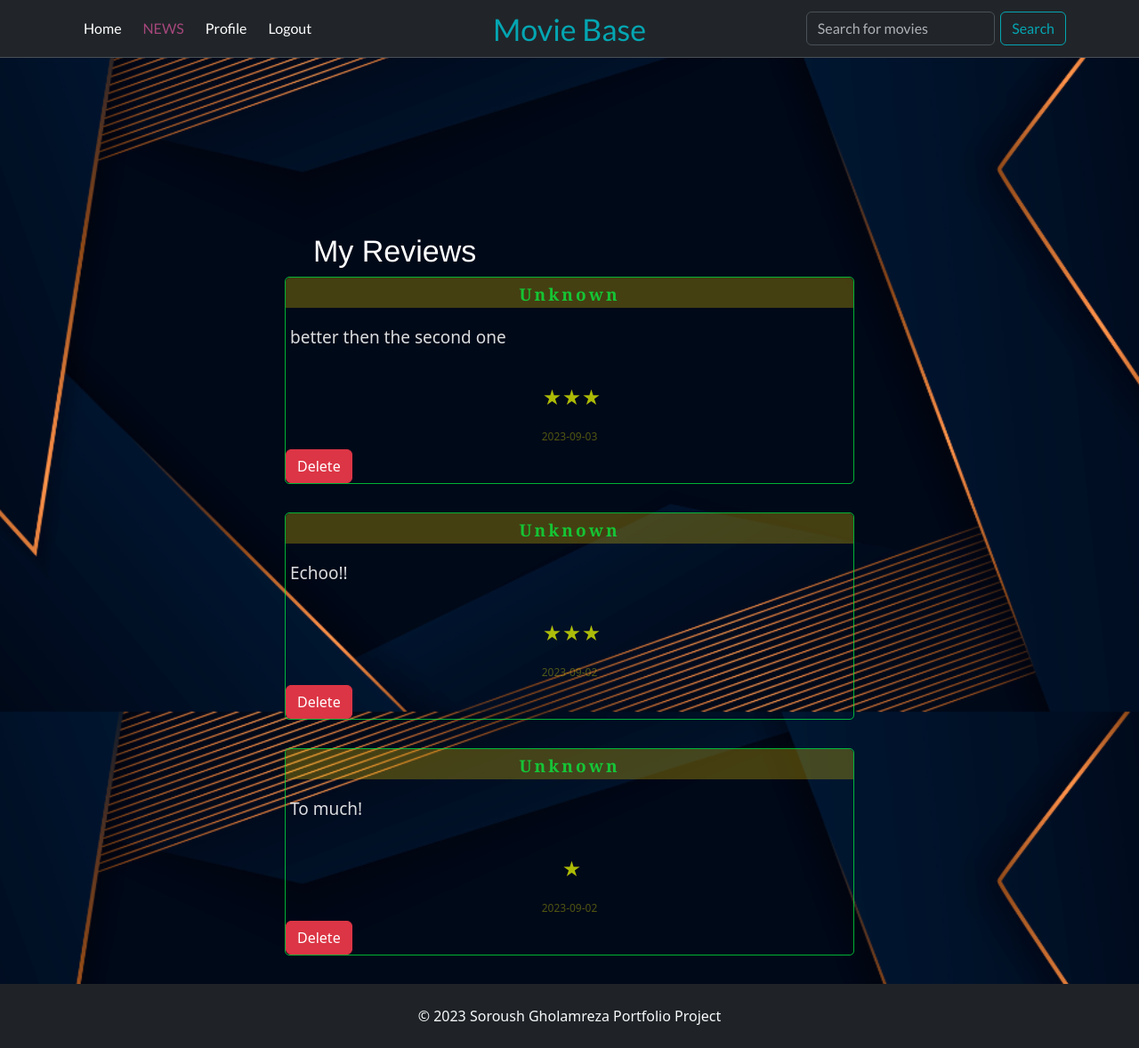
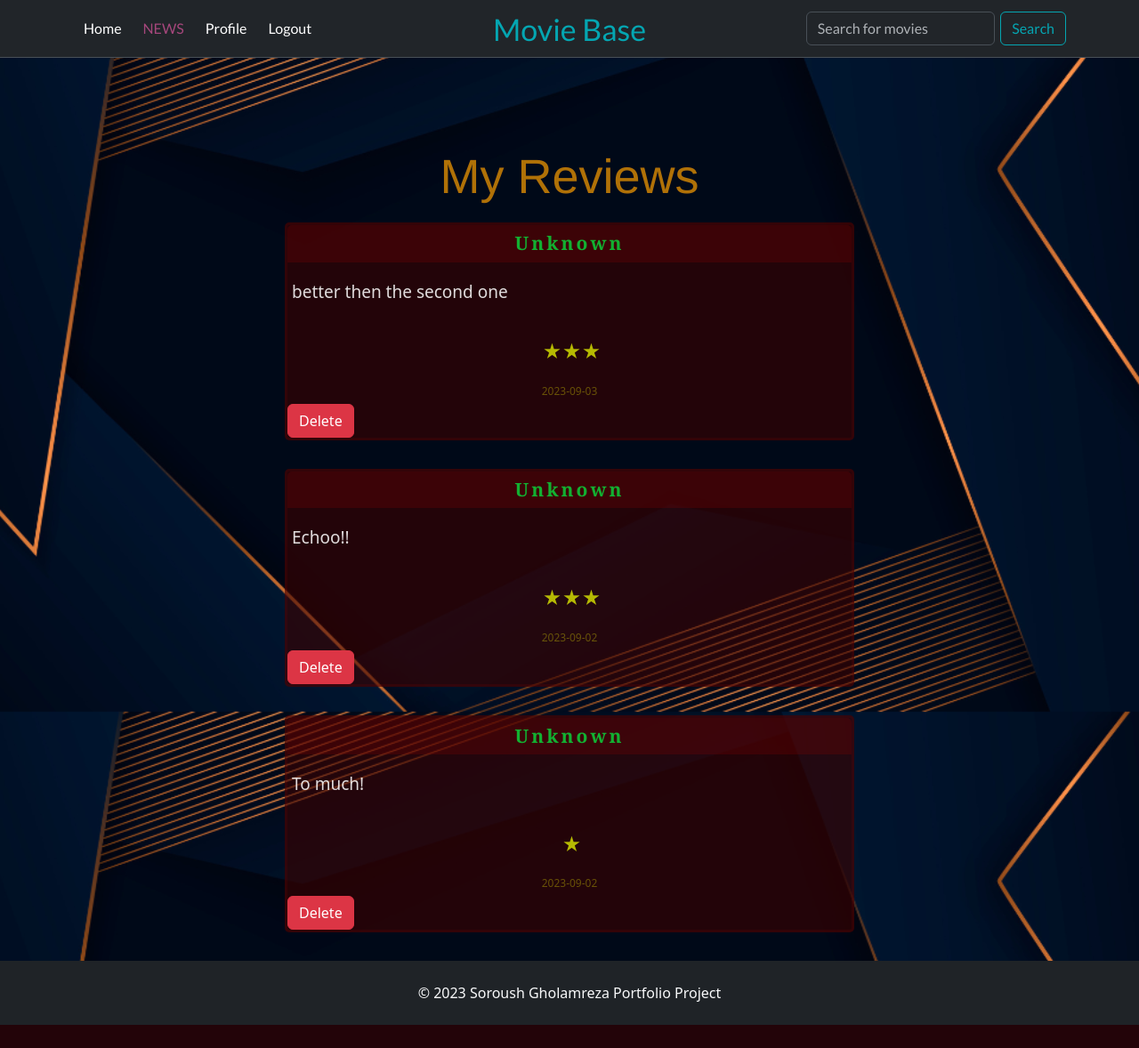
Before and after one commit to SoroushGReza/movies-database, a Django app: page /movies/user_profile/my_reviews/ in a window 1280 px wide. Shown: the whole page at 89% size. After the commit the page ends 1152 px from the top, so only its background shows below. Run offline with Django 4.2, Linux system fonts and the light colour scheme; a user stored in the database is signed in; data comes from the database, SQL or seed files in the repository; both versions use the stored data as it was after the commit; data that the repository does not hold is empty; some web fonts are replaced.

Commit message:
Fix: Renamed classes in movie_overview.html and my_reviews.html and they css class names to resolve conflicts

```diff
--- a/movies/static/css/movie_overview.css
+++ b/movies/static/css/movie_overview.css
@@ -88,14 +88,15 @@ hr.overview-block {
 
 /*    User Reviews    */
 
-.review-container {
+.review-container-overview {
     padding-top: 5%;
 }
 
-.review-item {
+.review-item-overview {
     border: 1px solid rgba(0, 255, 68, 0.689);
     border-radius: 5px;
     margin-bottom: 5%;
+	margin-right: 8px;
 }
 
 .reviews {
@@ -124,7 +125,7 @@ hr.overview-block {
     color: greenyellow;
 }
 
-.review-user {
+.review-user-overview {
     padding-top: 5px;
     text-align: center;
     font-family:Georgia, 'Times New Roman', Times, serif;
@@ -139,7 +140,7 @@ hr.overview-block {
     color: rgba(0, 255, 68, 0.689);
 }
 
-.review-text {
+.review-text-overview {
     padding-top: 3%;
     padding-bottom: 3%;
     padding-left: 5px;
@@ -147,7 +148,7 @@ hr.overview-block {
     color: #ffffffdb;
 }
 
-.rating-user {
+.rating-user-overview {
     padding-top: 3%;
     padding-bottom: 3%;
     padding-left: 5px;
@@ -158,7 +159,7 @@ hr.overview-block {
     text-align: center;
 }
 
-.date-created {
+.date-created-overview {
     font-size: 12px;
     color: rgba(255, 251, 0, 0.315);
     text-align: center;
--- a/movies/static/css/my_reviews.css
+++ b/movies/static/css/my_reviews.css
@@ -1,15 +1,24 @@
 /*      My Reviews Template page      */
+
+.my-reviews-container {
+    --bs-gutter-x: 0;
+}
+
+
+/*  My reviews Header  */
+
 #my-reviews-header {
-    margin-left: 5%;
-    margin-top: 15%;
-    color: white;
-    font-size: 34px;
+    text-align: center;
+    color: #ffa100b0;
+    font-size: 54px;
     font-family: 'Franklin Gothic Medium', 'Arial Narrow', Arial, sans-serif;
+    margin-bottom: 3%;
 }
 
 
 /*  My Reviews Page Background  */
-#user-profile-bg {
+
+#my-reviews-bg {
     min-height: 100vh;
     background: url(../media/user-profile-bg.png) no-repeat center center fixed;
     -webkit-background-size: cover;
@@ -23,6 +32,8 @@
     position: relative;
     z-index: 2;
 }
+
+
 
 .container h2 {
     font-size: 24px;
@@ -39,9 +50,13 @@
     padding-left: 0;
 }
 
-review-item {
+.review-item-my-reviews {
     width: 60vw;
     margin: auto;
+    border: 3px solid rgb(162 0 0 / 12%);
+    border-radius: 5px;
+    margin-bottom: 5%;
+    background-color: #3903009e;
 }
 
 .user-profile-div {
@@ -56,14 +71,14 @@ review-item {
     --bs-gutter-x: 0;
 }
 
-.review-user {
+.review-movie-title {
     padding-top: 5px;
+    padding-bottom: 5px;
     text-align: center;
     font-family:Georgia, 'Times New Roman', Times, serif;
     letter-spacing: 3px;
-    font-size: 19px;
-    background-color: #ffd50044;
-    color: #007bff;
+    font-size: 21px;
+    background-color: #7f000044;
     border-radius: 5px 5px 0 0;
 }
 
--- a/movies/templates/profile/my_reviews.html
+++ b/movies/templates/profile/my_reviews.html
@@ -3,14 +3,14 @@
 
 {% block content %}
 
-<div class="container-fluid profile-container">
-    <div id="user-profile-bg">
-        <div id="user-profile-bg-overlay"></div>
-        <div class=" row col-6 col-lg-6  col-sm-12 my-reviews-div">
+<div class="container-fluid my-reviews-container">
+    <div id="my-reviews-bg">
+        <div id="my-reviews-bg-overlay"></div>
+        <div class=" row col-6 col-lg-6  col-sm-10 my-reviews-div">
             <h2 id="my-reviews-header">My Reviews</h2>
             {% for review in reviews %}
-            <div class="review-item">
-                <div class="review-user"><strong id="review-user">{{ review.movie_title }}</strong></div>
+            <div class="review-item-my-reviews">
+                <div class="review-movie-title"><strong id="review-user">{{ review.movie_title }}</strong></div>
                 <div class="review-text" data-full-text="{{ review.text }}">
                     {{ review.text|slice:":100" }}
                     {% if review.text|length > 100 %}
```
Also changed, not shown: movies/templates/movies/movie_overview.html (+5 -5 lines), db.sqlite3.
